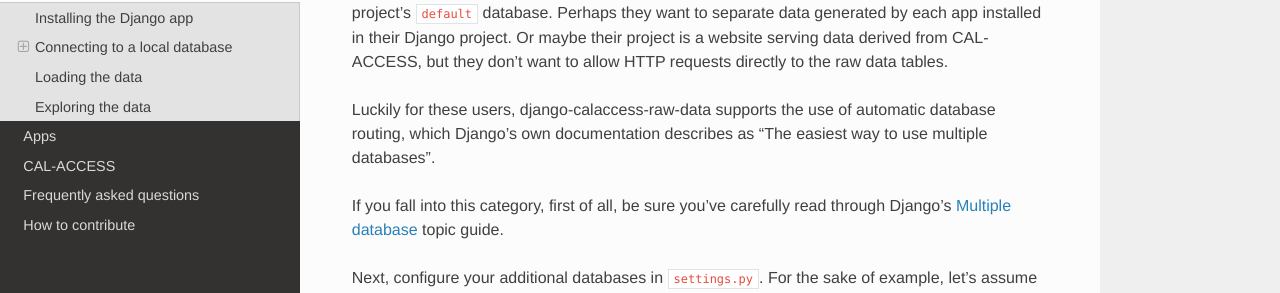
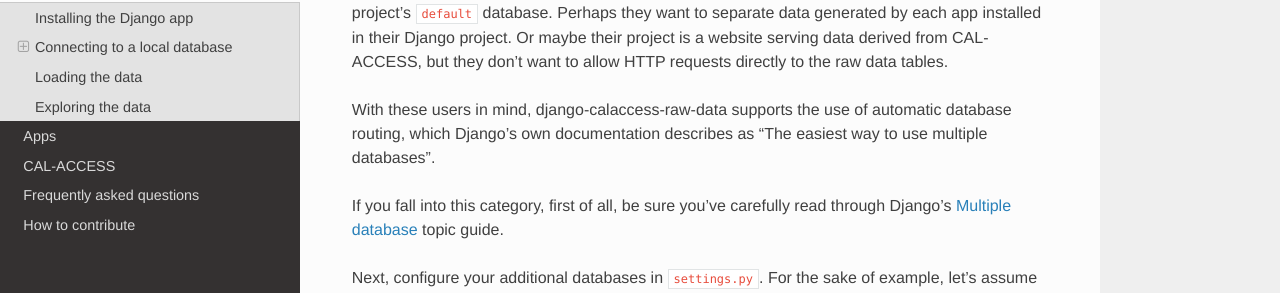
Before and after one commit to palewire/django-calaccess-technical-documentation, a Sphinx documentation site: the page built from docs/howtouseit.rst, in a window 1280 px wide and 900 px high, scrolled down 2355 px. Shown: the part 159-452 px from the top of the window. Built offline with Sphinx 7.4.7 and the Read the Docs theme 2.0.0, drawn with Linux system fonts in a browser that asks for light colours; pages that are not in the unit, such as notebooks, are missing from menus.

Commit message:
Fix typos

```diff
--- a/docs/howtouseit.rst
+++ b/docs/howtouseit.rst
@@ -107,9 +107,9 @@ If you don't have it already, you'll need to install a Python library that can a
 Multi-database Django Projects
 ~~~~~~~~~~~~~~~~~~~~~~~~~~~~~~
 
-For a variety of reasons, some users may prefer not to store all CAL-ACCESS data in their Django project's ``default`` database. Perhaps they want to separate  data generated by each app installed in their Django project. Or maybe their project is a website serving data derived from CAL-ACCESS, but they don't want to allow HTTP requests directly to the raw data tables.
+For a variety of reasons, some users may prefer not to store all CAL-ACCESS data in their Django project's ``default`` database. Perhaps they want to separate data generated by each app installed in their Django project. Or maybe their project is a website serving data derived from CAL-ACCESS, but they don't want to allow HTTP requests directly to the raw data tables.
 
-Luckily for these users, django-calaccess-raw-data supports the use of automatic database routing, which Django's own documentation describes as "The easiest way to use multiple databases".
+With these users in mind, django-calaccess-raw-data supports the use of automatic database routing, which Django's own documentation describes as "The easiest way to use multiple databases".
 
 If you fall into this category, first of all, be sure you've carefully read through Django's `Multiple database <https://docs.djangoproject.com/en/1.9/topics/db/multi-db/>`_ topic guide.
 
```
